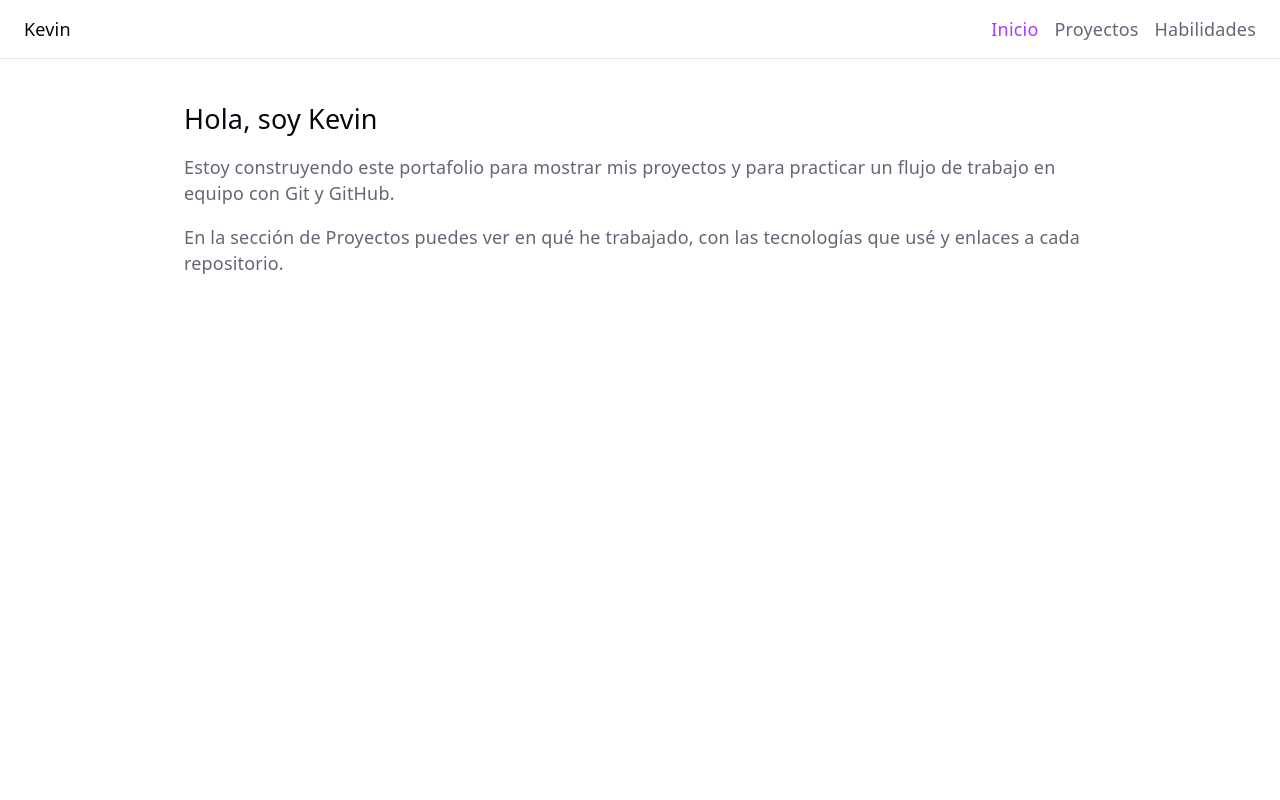
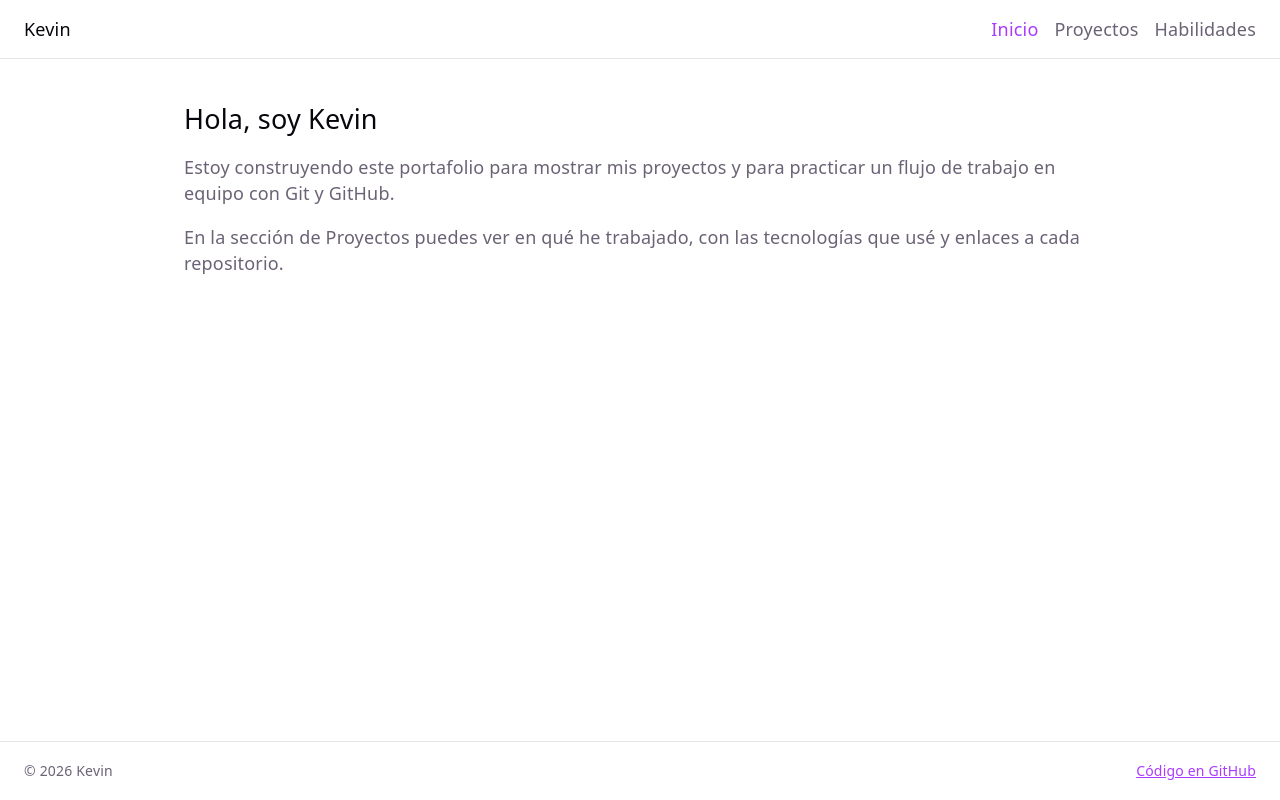
Before and after one commit to kevinandrep/portafolio-react, a React (Vite) app: page / in a window 1280 px wide. Built offline with nearby package versions, Linux system fonts and the light colour scheme.

Commit message:
feat: añade pie de página con enlace al repositorio (#17)
* style: añade estilos del pie de página

* feat: añade pie de página con año y enlace al repositorio

```diff
--- a/src/common/layout/layout.module.css
+++ b/src/common/layout/layout.module.css
@@ -44,3 +44,15 @@
   padding: 24px;
   box-sizing: border-box;
 }
+
+.footer {
+  display: flex;
+  justify-content: space-between;
+  padding: 16px 24px;
+  border-top: 1px solid var(--border);
+  font-size: 14px;
+}
+
+.footer a {
+  color: var(--accent);
+}
--- a/src/common/layout/layout.tsx
+++ b/src/common/layout/layout.tsx
@@ -4,6 +4,8 @@ import classes from "./layout.module.css";
 
 const linkClassName = ({ isActive }: { isActive: boolean }) =>
   isActive ? `${classes.link} ${classes.active}` : classes.link;
+
+const currentYear = new Date().getFullYear();
 
 export const Layout = () => (
   <div className={classes.root}>
@@ -24,5 +26,15 @@ export const Layout = () => (
     <main className={classes.main}>
       <Outlet />
     </main>
+    <footer className={classes.footer}>
+      <span>© {currentYear} Kevin</span>
+      <a
+        href="https://github.com/kevinandrep/portafolio-react"
+        target="_blank"
+        rel="noreferrer"
+      >
+        Código en GitHub
+      </a>
+    </footer>
   </div>
 );
```
